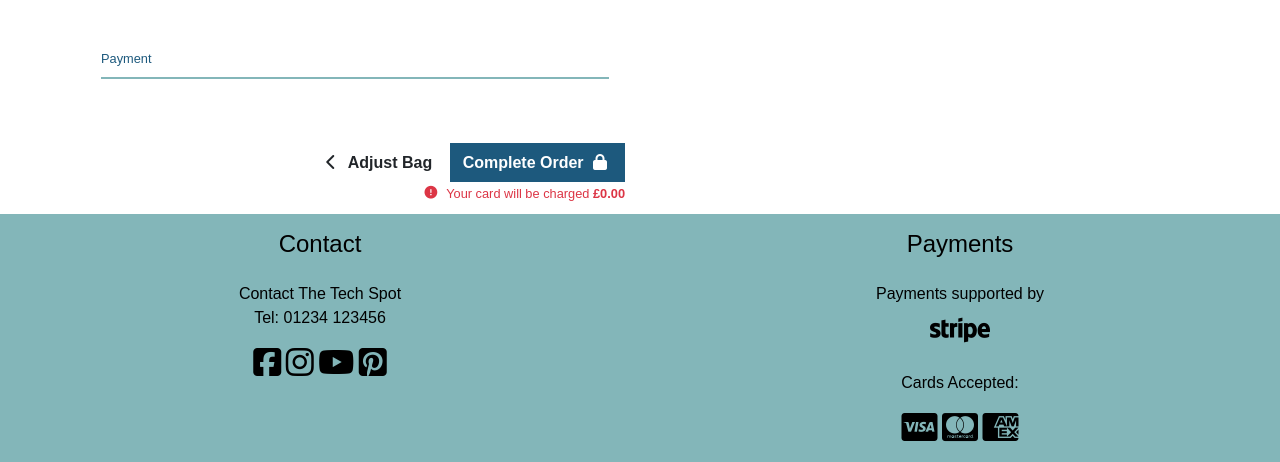
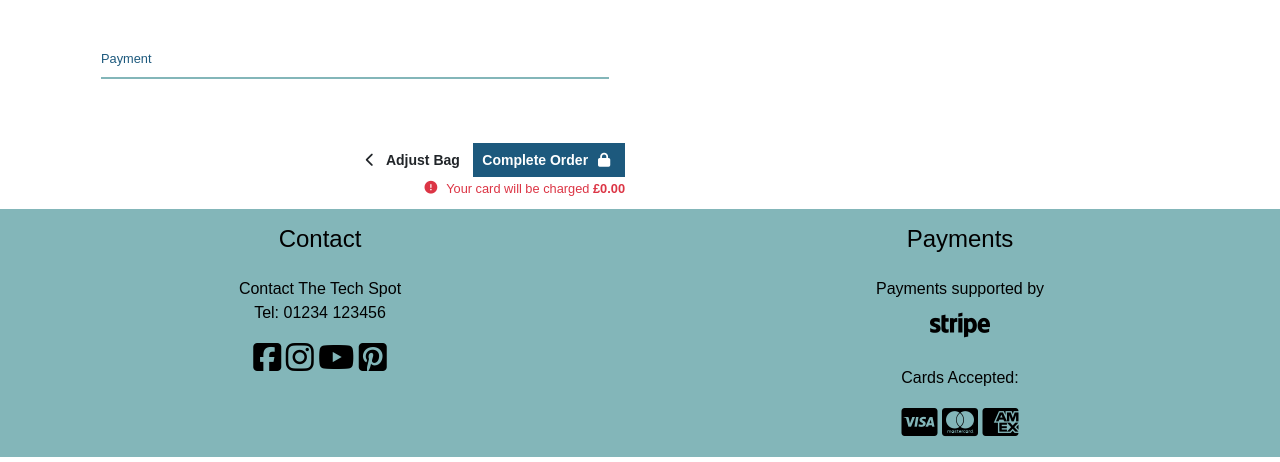
Before and after one commit to rdhadda/the-tech-spot, a Django app: template checkout/templates/checkout/checkout.html in a window 1280 px wide. Shown: the part 1078-1540 px from the top of the page. Run offline with Django 3.2, Linux system fonts and the light colour scheme; the template is opened without the code that fills it: values that come from a table or form of the project are taken from there, others are empty; some libraries are stand-ins or nearby versions; some web fonts are replaced.

Commit message:
style: added button-sm class to buttons

```diff
--- a/checkout/templates/checkout/checkout.html
+++ b/checkout/templates/checkout/checkout.html
@@ -139,14 +139,14 @@
         <div class="submit-button text-right mt-5 mb-2">
           <a
             href="{% url 'view_bag' %}"
-            class="btn btn-outline-black rounded-0"
+            class="btn btn-sm rounded-0"
           >
             <span class="icon">
               <i class="fas fa-chevron-left"></i>
             </span>
             <span class="font-weight-bold">Adjust Bag</span>
           </a>
-          <button id="submit-button" class="btn btn-blue rounded-0">
+          <button id="submit-button" class="btn btn-blue btn-sm rounded-0">
             <span class="font-weight-bold">Complete Order</span>
             <span class="icon">
               <i class="fas fa-lock"></i>
```
